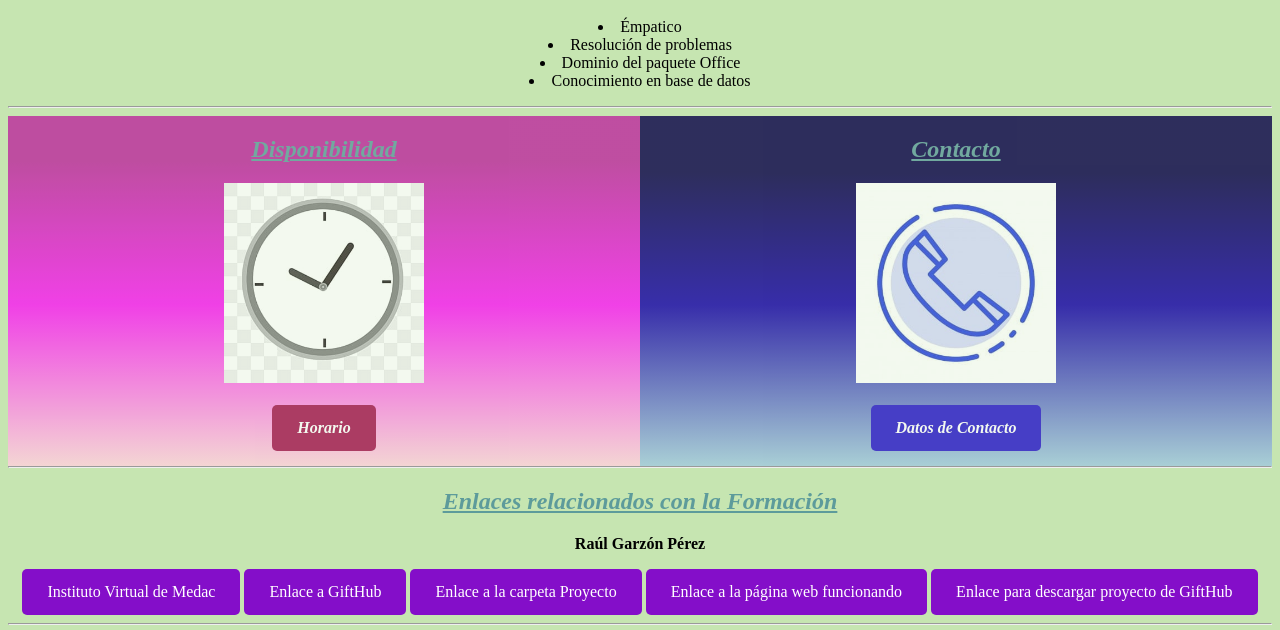
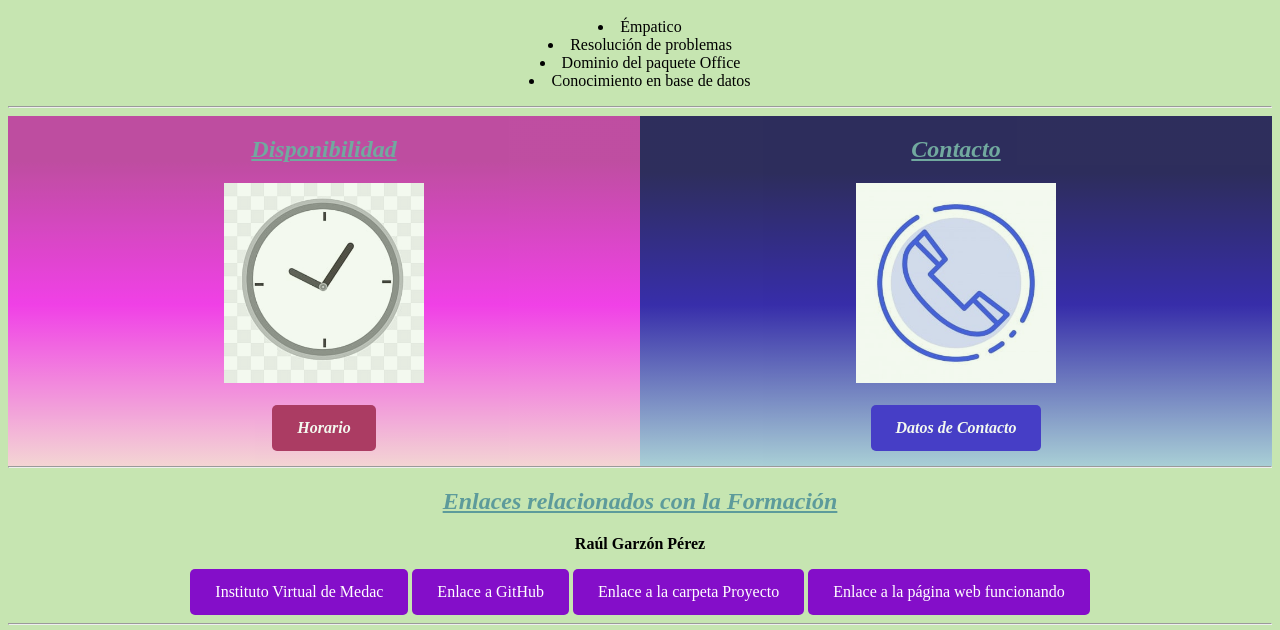
Before and after one commit to LittleRagerBoy/Proyecto, a plain HTML site: page Proyecto/index.html in a window 1280 px wide. Shown: the part 1106-1736 px from the top of the page. Drawn offline with Linux system fonts and the light colour scheme.

Commit message:
Update index.html

```diff
--- a/Proyecto/index.html
+++ b/Proyecto/index.html
@@ -93,10 +93,9 @@
         <h2 style="color: #5d9b9b;"><u><i>Enlaces relacionados con la Formación</u></i></h2>
         <p> <b> Raúl Garzón Pérez</p></b>
         <a id="Boton3" target="_blank" href="https://instituto.medac.es">Instituto Virtual de Medac</a>
-        <a id="Boton3" target="_blank" href="https://github.com/LittleRagerBoy/Proyecto/blob/main/Proyecto/index.html">Enlace a GiftHub</a>
+        <a id="Boton3" target="_blank" href="https://github.com/LittleRagerBoy/Proyecto/blob/main/Proyecto/index.html">Enlace a GitHub</a>
         <a id="Boton3" target="_blank" href="https://github.com/LittleRagerBoy/Proyecto">Enlace a la carpeta Proyecto</a>
         <a id="Boton3" target="_blank" href="https://littleragerboy.github.io/Proyecto/Proyecto/">Enlace a la página web funcionando</a>
-        <a id="Boton3" target="_blank" href="">Enlace para descargar proyecto de GiftHub</a>
 
         <hr>
         <iframe src="https://www.google.com/maps/embed?pb=!1m18!1m12!1m3!1d557.316536993202!2d-3.7857644924576164!3d37.798044095175165!2m3!1f0!2f0!3f0!3m2!1i1024!2i768!4f13.1!3m3!1m2!1s0xd6dd7dec3dd20ad%3A0x4fad82fdbe189c8!2sMEDAC%20Aventura%20Formaci%C3%B3n%20Profesional!5e0!3m2!1ses!2ses!4v1729371624772!5m2!1ses!2ses" width="600" height="450" style="border:0;" allowfullscreen="" loading="lazy" referrerpolicy="no-referrer-when-downgrade"><iframe>
```
